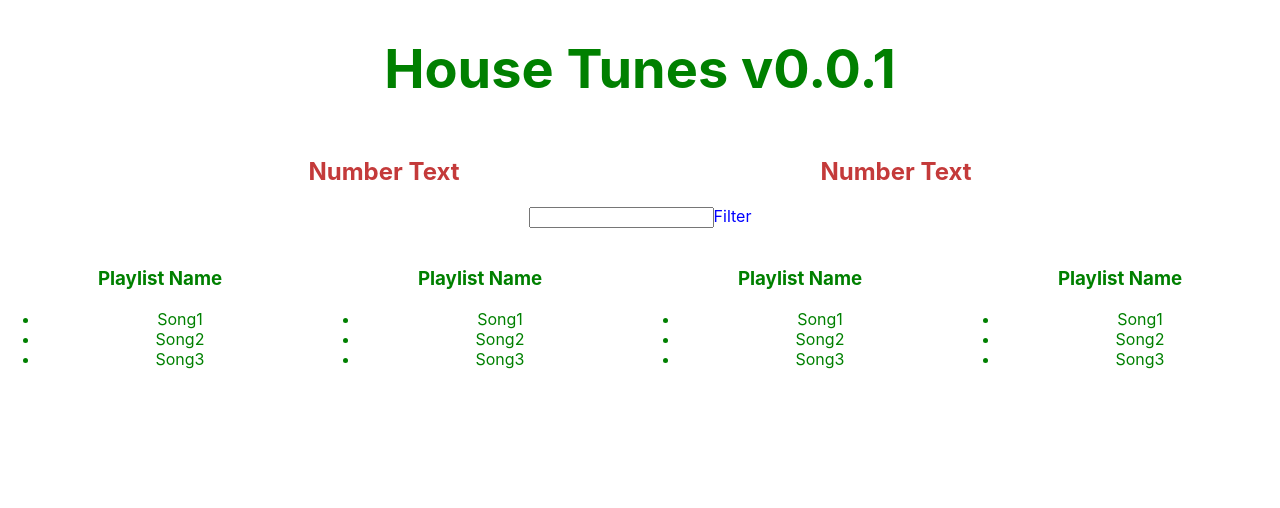
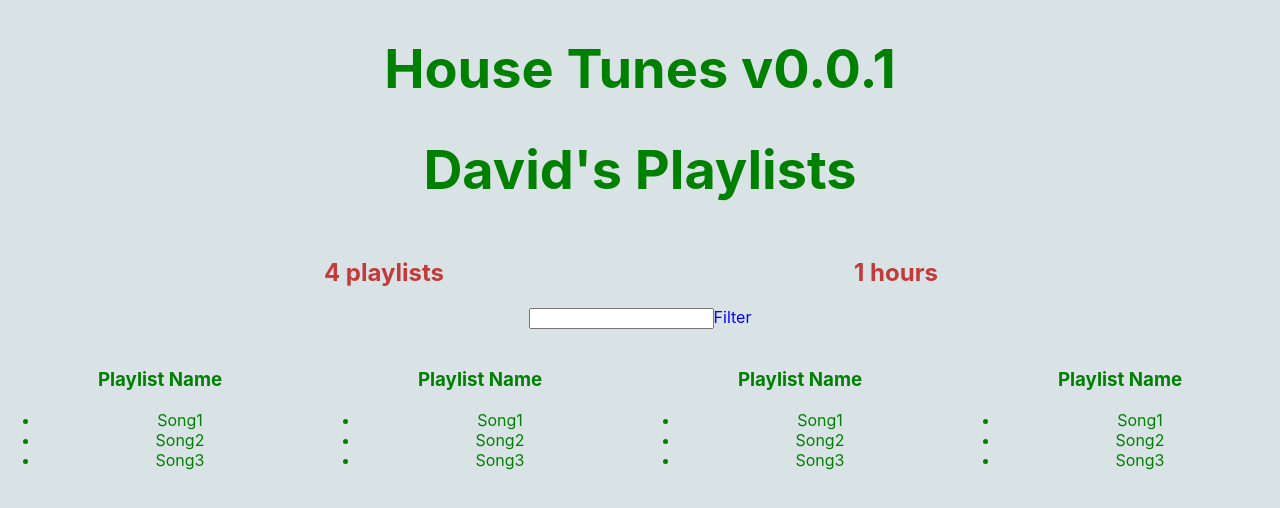
Before and after one commit to eric2esca/spotifyTest, a React (Create React App) app: page / in a window 1280 px wide. Shown: the top 508 px of the page. Built offline with nearby package versions, Linux system fonts and the light colour scheme.

Commit message:
deleted aggregate component and turned it into two new components, HoursCounter and Playlist Counter

```diff
--- a/src/App.css
+++ b/src/App.css
@@ -1,3 +1,7 @@
+html, body{
+  background-color: rgb(217, 227, 230);
+}
+
 .App {
   text-align: center;
 }
--- a/src/App.js
+++ b/src/App.js
@@ -1,21 +1,79 @@
 import React, { Component } from 'react';
-import Aggregate from './components/Aggregate/Aggregate';
+import HoursCounter from './components/HoursCounter/HoursCounter';
+import PlaylistCounter from './components/PlaylistCounter/PlaylistCounter';
 import Filter from './components/Filter/Filter';
 import Playlist from './components/Playlist/Playlist';
 import './App.css';
 
+let fakeServerData = {
+  user: {
+    name: 'David',
+    playlists: [
+      {
+        name: 'My favorites',
+        songs: [
+          {name: 'Beat It', duration: 1345},
+          {name: 'Cannelloni Makaroni', duration: 1236},
+          {name: 'Rosa helikopter', duration: 70000}
+        ]
+      },
+      {
+        name: 'Discover Weekly',
+        songs: [
+          {name: 'Beat It', duration: 1345},
+          {name: 'Cannelloni Makaroni', duration: 1236},
+          {name: 'Rosa helikopter', duration: 70000}
+        ]
+      },
+      {
+        name: 'Another playlist - the best!',
+        songs: [
+          {name: 'Beat It', duration: 1345},
+          {name: 'Cannelloni Makaroni', duration: 1236},
+          {name: 'Rosa helikopter', duration: 70000}
+        ]
+      },
+      {
+        name: 'Playlist - yeah!',
+        songs: [
+          {name: 'Beat It', duration: 1345},
+          {name: 'Cannelloni Makaroni', duration: 1236},
+          {name: 'Rosa helikopter', duration: 70000}
+        ]
+      }
+    ]
+  }
+};
+
 class App extends Component{
+  state = {
+    serverData: fakeServerData
+  }
+
+  componentDidMount(){
+    setTimeout(() => {
+      this.setState({serverData: fakeServerData});
+    }, 1000);
+  }
+
   render(){
     return(
       <div className='App'>
         <h1>House Tunes v0.0.1</h1>
-        <Aggregate />
-        <Aggregate />
-        <Filter />
-        <Playlist />
-        <Playlist />
-        <Playlist />
-        <Playlist />
+        {this.state.serverData.user ?
+        <div>
+          <h1 style={{'font-size': '54px'}}>
+            {this.state.serverData.user.name}'s Playlists
+          </h1>
+          <PlaylistCounter playlists={this.state.serverData.user.playlists}/>
+          <HoursCounter playlists={this.state.serverData.user.playlists}/>
+          <Filter/>
+          <Playlist/>
+          <Playlist/>
+          <Playlist/>
+          <Playlist/>
+        </div> : <h1>Loading...</h1>
+        }
       </div>
     )
   }
--- a/src/components/Aggregate/Aggregate.js
+++ /dev/null
@@ -1,14 +0,0 @@
-import React, { Component } from 'react';
-import './aggregate.css';
-
-class Aggregate extends Component{
-    render(){
-        return(
-            <div className='aggregate'>
-                <h2>Number Text</h2>
-            </div>
-        );
-    }
-}
-
-export default Aggregate;
--- /dev/null
+++ b/src/components/HoursCounter/HoursCounter.js
@@ -0,0 +1,20 @@
+import React, { Component } from 'react';
+import '../PlaylistCounter/playlistCounter.css';
+
+class HoursCounter extends Component {
+    render() {
+      let allSongs = this.props.playlists.reduce((songs, eachPlaylist) => {
+        return songs.concat(eachPlaylist.songs)
+      }, [])
+      let totalDuration = allSongs.reduce((sum, eachSong) => {
+        return sum + eachSong.duration
+      }, 0)
+      return (
+        <div className='counter'>
+          <h2>{Math.round(totalDuration/60/60/60)} hours</h2>
+        </div>
+      );
+    }
+  }
+
+  export default HoursCounter;
--- /dev/null
+++ b/src/components/PlaylistCounter/PlaylistCounter.js
@@ -0,0 +1,14 @@
+import React, { Component } from 'react';
+import './playlistCounter.css';
+
+class PlaylistCounter extends Component{
+    render(){
+        return(
+            <div className='counter'>
+                <h2>{this.props.playlists.length} playlists</h2>
+            </div>
+        );
+    }
+}
+
+export default PlaylistCounter;
--- a/src/components/Aggregate/aggregate.css
+++ b/src/components/PlaylistCounter/playlistCounter.css
@@ -1,4 +1,4 @@
-.aggregate{
+.counter{
     color: rgb(196, 58, 58);
     width: 40%;
     display: inline-block;
```
